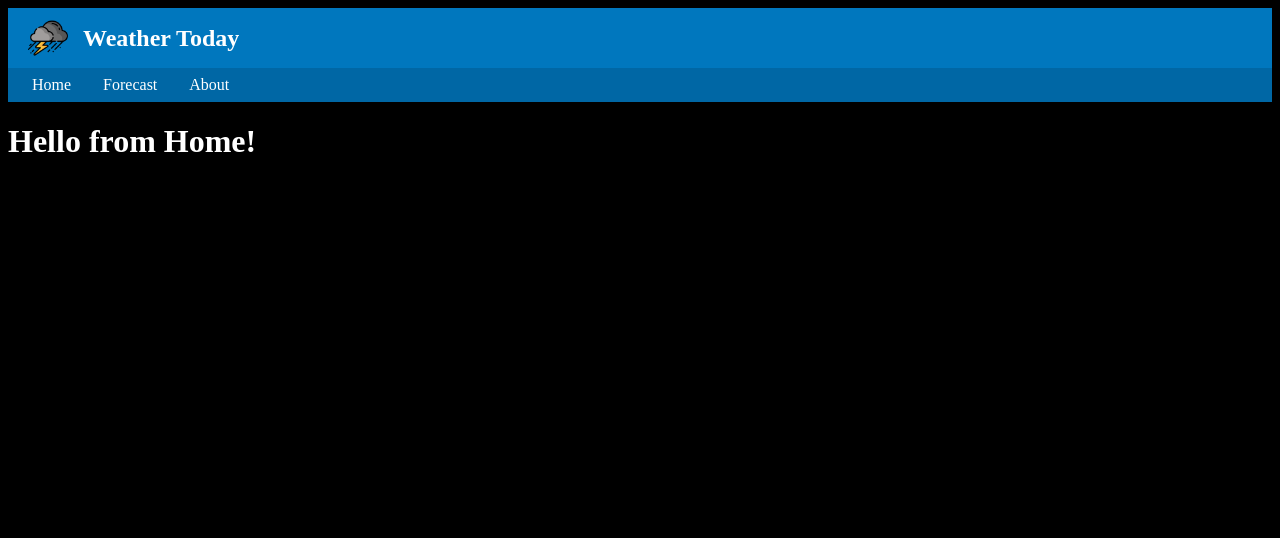
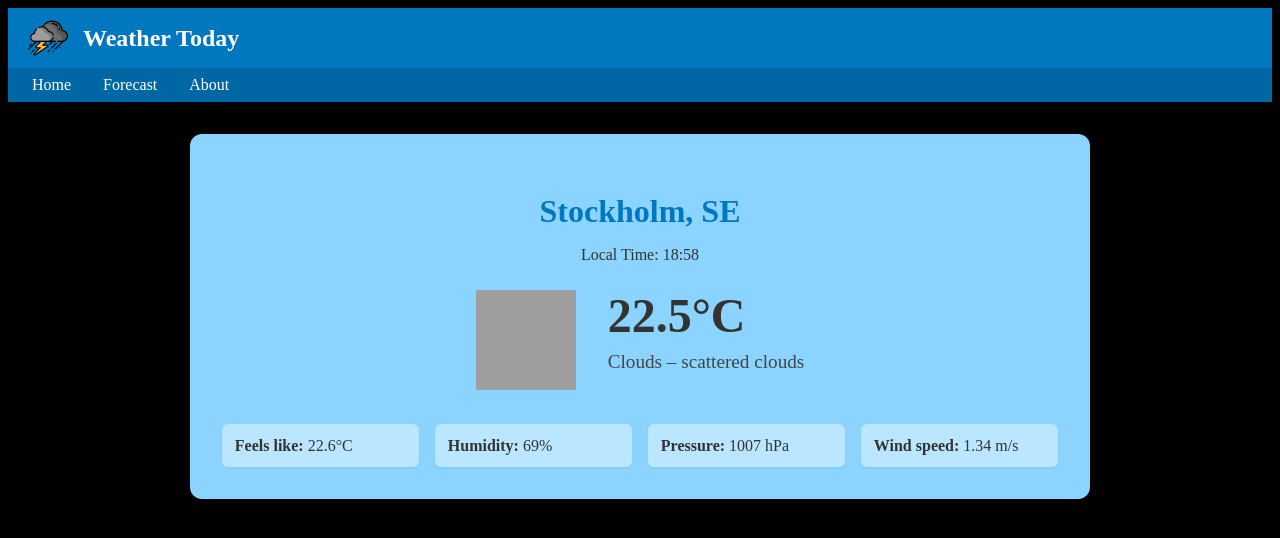
Before and after one commit to PriyeshIllam/assignment5-css-libraries-2, a React (Vite) app: page / in a window 1280 px wide. Shown: the top 538 px of the page. Built offline with nearby package versions, Linux system fonts and the light colour scheme; grey boxes are pictures that could not be loaded.

Commit message:
weather card

```diff
--- /dev/null
+++ b/src/components/WeatherCard.tsx
@@ -0,0 +1,56 @@
+// src/components/WeatherCard.tsx
+import React from 'react';
+import '../styles/weather.scss';
+
+interface WeatherData {
+  name: string;
+  sys: { country: string };
+  weather: { main: string; description: string; icon: string }[];
+  main: { temp: number; feels_like: number; humidity: number; pressure: number };
+  wind: { speed: number };
+  dt: number;
+  timezone: number;
+}
+
+interface Props {
+  data: WeatherData;
+}
+
+const WeatherCard: React.FC<Props> = ({ data }) => {
+  const { name, sys, weather, main, wind, dt, timezone } = data;
+
+  // Calculate local time
+  const localTime = new Date((dt + timezone) * 1000);
+  const formattedTime = localTime.toLocaleTimeString('en-GB', {
+    hour: '2-digit',
+    minute: '2-digit',
+    hour12: false,
+  });
+
+  return (
+    <div className="weather-card">
+      <h2>{name}, {sys.country}</h2>
+      <p className="local-time">Local Time: {formattedTime}</p>
+
+      <div className="weather-info">
+        <img
+          src={`https://openweathermap.org/img/wn/${weather[0].icon}@2x.png`}
+          alt={weather[0].description}
+        />
+        <div>
+          <p className="temp">{(main.temp - 273.15).toFixed(1)}°C</p>
+          <p className="desc">{weather[0].main} – {weather[0].description}</p>
+        </div>
+      </div>
+
+      <div className="extra-info">
+        <p><strong>Feels like:</strong> {(main.feels_like - 273.15).toFixed(1)}°C</p>
+        <p><strong>Humidity:</strong> {main.humidity}%</p>
+        <p><strong>Pressure:</strong> {main.pressure} hPa</p>
+        <p><strong>Wind speed:</strong> {wind.speed} m/s</p>
+      </div>
+    </div>
+  );
+};
+
+export default WeatherCard;
--- a/src/pages/Home.tsx
+++ b/src/pages/Home.tsx
@@ -1,3 +1,45 @@
-export const Home = () => {
-  return <h1 style={{ color: 'white' }}>Hello from Home!</h1>;
+// src/pages/Home.tsx
+import React, { useEffect, useState } from 'react';
+import WeatherCard from '../components/WeatherCard';
+
+const Home: React.FC = () => {
+  const [weatherData, setWeatherData] = useState<any>(null);
+
+  useEffect(() => {
+    // For now, we use static data — you can replace this with a fetch() call later
+    const mockData = {
+      coord: { lon: 18.0649, lat: 59.3326 },
+      weather: [{ id: 802, main: "Clouds", description: "scattered clouds", icon: "03d" }],
+      base: "stations",
+      main: {
+        temp: 295.64,
+        feels_like: 295.75,
+        temp_min: 295.43,
+        temp_max: 296.07,
+        pressure: 1007,
+        humidity: 69,
+        sea_level: 1007,
+        grnd_level: 1003,
+      },
+      visibility: 10000,
+      wind: { speed: 1.34, deg: 45, gust: 4.02 },
+      clouds: { all: 33 },
+      dt: 1753203492,
+      sys: { type: 2, id: 2012100, country: "SE", sunrise: 1753150267, sunset: 1753213014 },
+      timezone: 7200,
+      id: 2673730,
+      name: "Stockholm",
+      cod: 200,
+    };
+
+    setWeatherData(mockData);
+  }, []);
+
+  return (
+    <div>
+      {weatherData ? <WeatherCard data={weatherData} /> : <p>Loading weather...</p>}
+    </div>
+  );
 };
+
+export { Home };
--- /dev/null
+++ b/src/styles/weather.scss
@@ -0,0 +1,90 @@
+@import './variables';
+@import './mixins';
+
+.weather-card {
+  width: 100%;
+  max-width: 900px;
+  margin: 2rem auto;
+  padding: 2rem;
+  background-color: lighten($primary-color, 40%);
+  border-radius: 12px;
+  box-shadow: 0 4px 12px rgba(0, 0, 0, 0.1);
+  color: #333;
+  box-sizing: border-box;
+
+  h2 {
+    margin-bottom: 0.5rem;
+    font-size: 2rem;
+    color: $primary-color;
+    text-align: center;
+  }
+
+  .local-time {
+    font-size: 1rem;
+    text-align: center;
+    color: darken($text-color, 80%);
+    margin-bottom: 1.5rem;
+  }
+
+  .weather-info {
+    display: flex;
+    align-items: center;
+    justify-content: center;
+    gap: 2rem;
+    margin-bottom: 2rem;
+    flex-wrap: wrap;
+
+    img {
+      width: 100px;
+      height: 100px;
+    }
+
+    .temp {
+      font-size: 3rem;
+      font-weight: bold;
+      margin: 0;
+    }
+
+    .desc {
+      font-size: 1.2rem;
+      color: #444;
+      margin-top: 0.5rem;
+    }
+  }
+
+  .extra-info {
+    display: grid;
+    grid-template-columns: repeat(auto-fit, minmax(150px, 1fr));
+    gap: 1rem;
+    font-size: 1rem;
+
+    p {
+      margin: 0;
+      background-color: rgba(255, 255, 255, 0.4);
+      padding: 0.8rem;
+      border-radius: 6px;
+      box-shadow: 0 1px 3px rgba(0, 0, 0, 0.05);
+    }
+  }
+
+  @media (max-width: 768px) {
+    padding: 1.5rem;
+
+    .weather-info {
+      flex-direction: column;
+      text-align: center;
+    }
+
+    .temp {
+      font-size: 2.2rem;
+    }
+
+    .desc {
+      font-size: 1rem;
+    }
+
+    .extra-info {
+      grid-template-columns: 1fr;
+    }
+  }
+}
```
